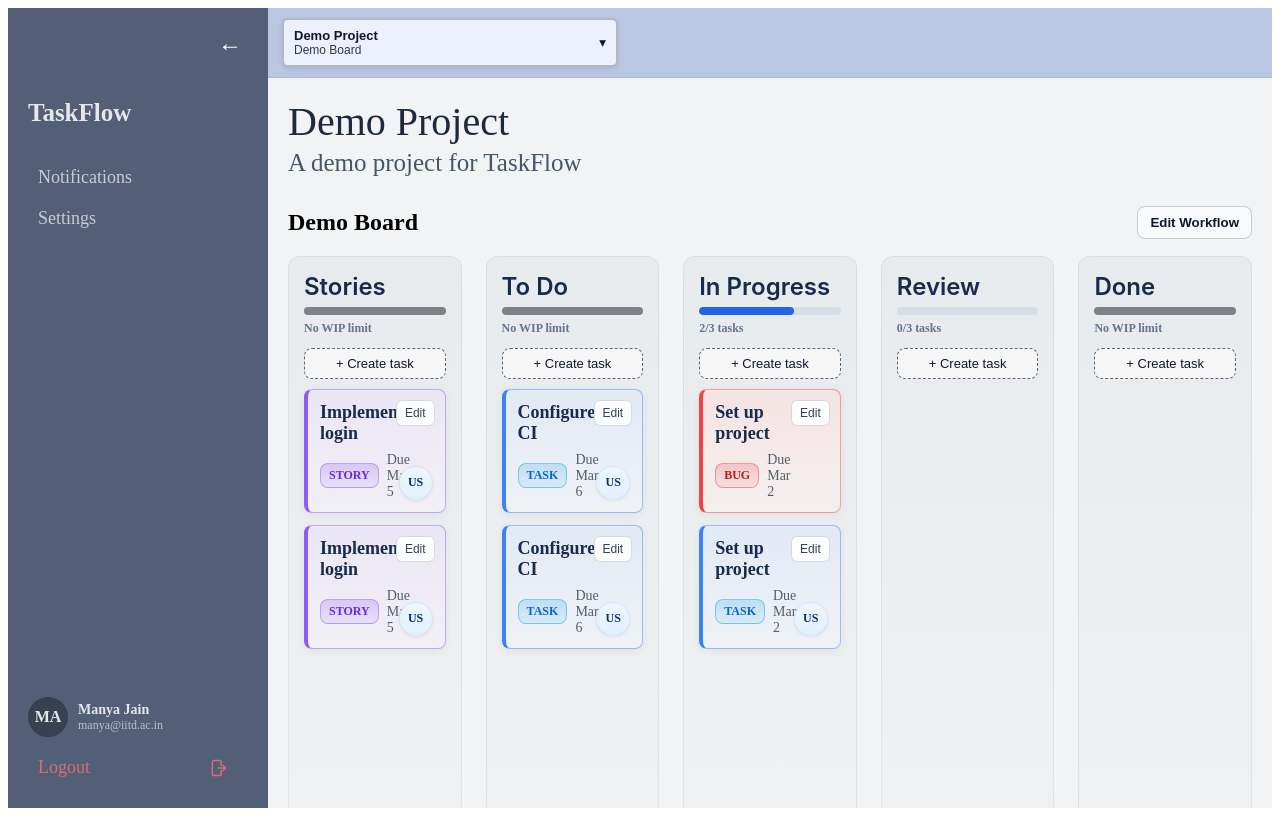
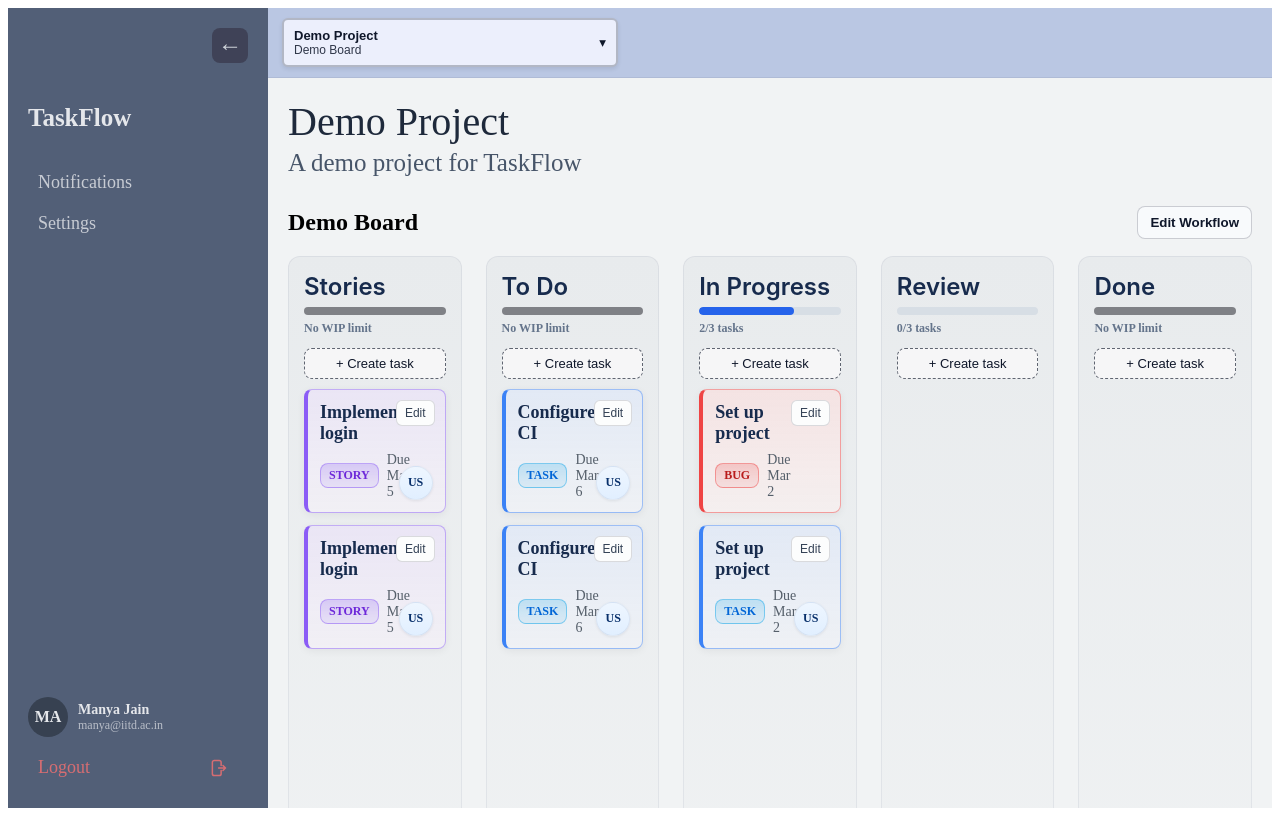
Before and after one commit to sir12321/Task-Board, a React app in the folder frontend/: page /projects/1/boards/1 in a window 1280 px wide. In both pictures the pointer is over the button 230 px from the left and 43 px from the top of the page. Built offline with nearby package versions, Linux system fonts and the light colour scheme; the HTML template or start-up script is replaced by a standard one.

Commit message:
improved ui

```diff
--- a/frontend/src/components/Layout/Sidebar.css
+++ b/frontend/src/components/Layout/Sidebar.css
@@ -60,6 +60,13 @@
   cursor: pointer;
   font-size: 24px;
   margin-bottom: 20px;
+}
+
+.collapse-btn:hover {
+  padding-bottom: 6px;
+  color: #d1d5db;
+  background-color: #3f4257;
+  border-radius: 8px;
 }
 
 .sidebar.collapsed .collapse-btn {
```
